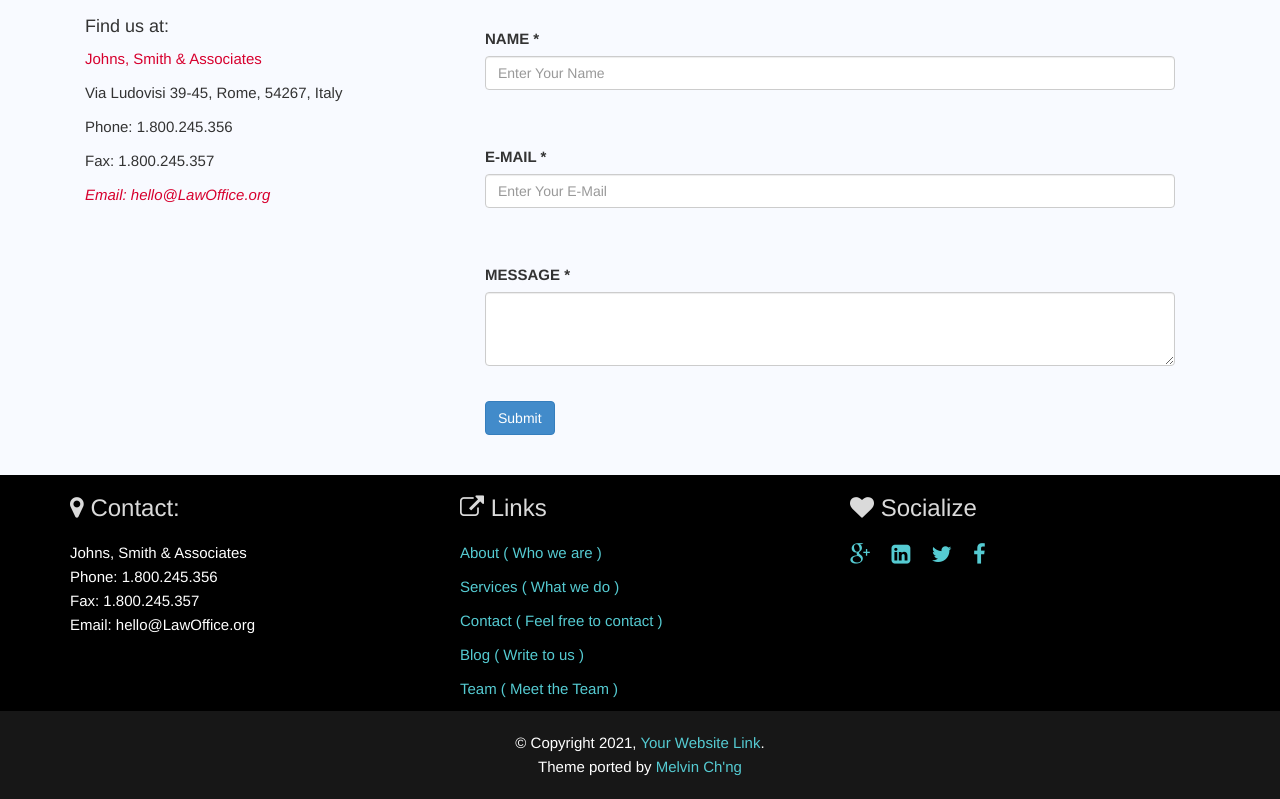
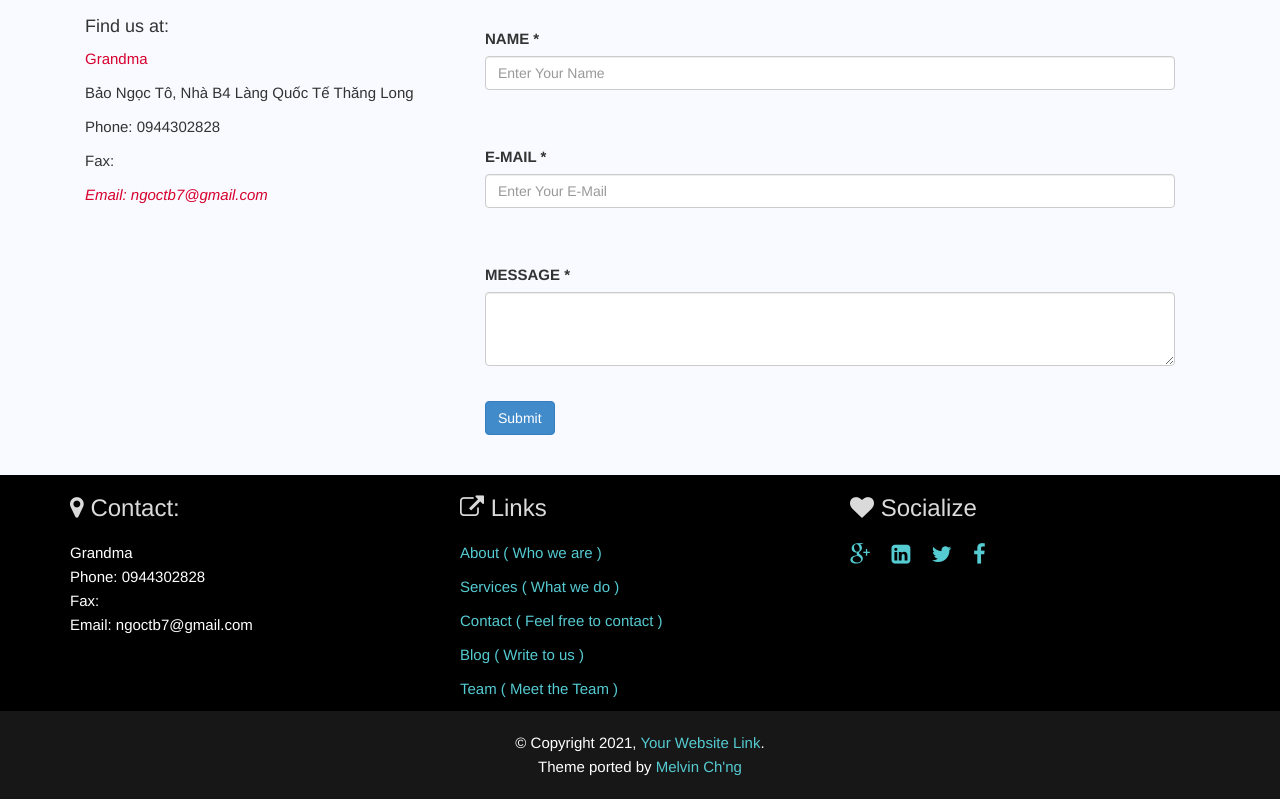
Before and after one commit to hutman47/grandma.github.io, a Jekyll site: the page built from contact.html, in a window 1280 px wide. Shown: the part 531-1330 px from the top of the page. Built offline with Jekyll 4.4.1, drawn with Linux system fonts in a browser that asks for light colours.

Commit message:
edit url

```diff
--- a/_config.yml
+++ b/_config.yml
@@ -19,14 +19,14 @@ description: > # this means to ignore newlines until "baseurl:"
   Yet another Jekyll theme. It is designed for business purpose and ported by
   Melvin Ch'ng.
 baseurl: "" # the subpath of your site, e.g. /blog
-url: "" # the base hostname & protocol for your site, e.g. http://example.com
+url: "https://sgrandma.com/" # the base hostname & protocol for your site, e.g. http://example.com
 
 # Company Information
-company_name: Johns, Smith & Associates
-address_line: Via Ludovisi 39-45, Rome, 54267, Italy
-telephone_number: 1.800.245.356
-fax_number: 1.800.245.357
-company_email: hello@LawOffice.org
+company_name: Grandma
+address_line: Bảo Ngọc Tô, Nhà B4 Làng Quốc Tế Thăng Long
+telephone_number: 0944302828
+#fax_number:
+company_email: ngoctb7@gmail.com
 google_map: https://www.google.com/maps/embed?pb=!1m14!1m12!1m3!1d3618.727010735933!2d91.837871!3d24.907291700000002!2m3!1f0!2f0!3f0!3m2!1i1024!2i768!4f13.1!5e0!3m2!1sen!2s!4v1404919738144
 
 # Social Link
```
